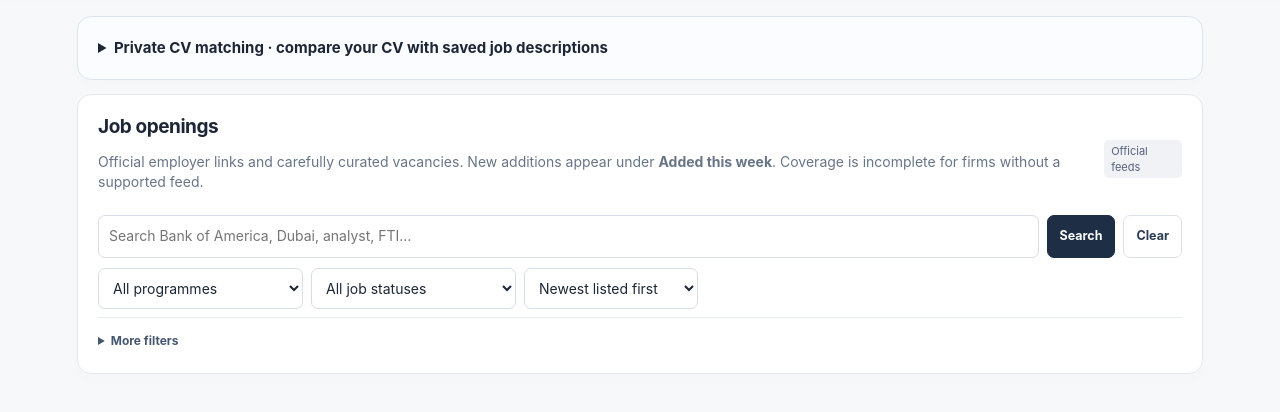
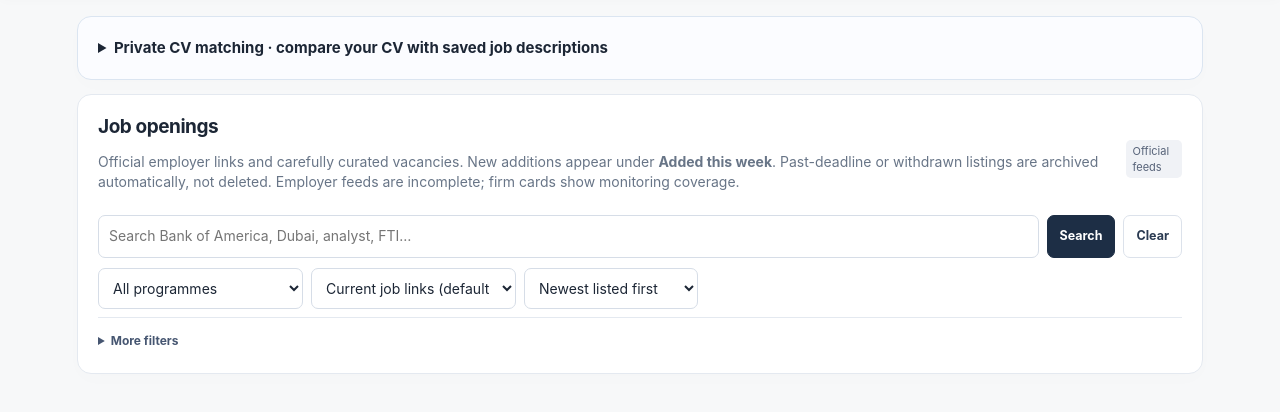
Before and after one commit to fsara20-byte/Career-Atlas, a plain HTML site: page index.template.html in a window 1280 px wide. Shown: the part 72-484 px from the top of the page. Drawn offline with Linux system fonts and the light colour scheme.

Commit message:
Default to current vacancies, add archived filter and transparent coverage labels

```diff
--- a/index.template.html
+++ b/index.template.html
@@ -104,9 +104,9 @@ body[data-panel] .panel{margin-bottom:14px}
 <div class="toolbar"><button class="btn primary" id="privateCvSave" type="button">Save locally &amp; rate jobs</button><button class="btn" id="privateCvClear" type="button">Delete local CV</button><span id="privateCvStatus" aria-live="polite"></span></div>
 <p class="small">Scores are rule-based indicators of skills evidenced in the CV versus skills mentioned in stored job descriptions, not hiring probabilities. Roles without a full JD receive no numeric score. Employer eligibility, current availability and requirements still need verification. Anyone with access to this browser profile may be able to view locally saved CV text.</p>
 </details></section>
-<section class="panel" id="openings"><div class="sectionline"><div><h2>Job openings</h2><p>Official employer links and carefully curated vacancies. New additions appear under <b>Added this week</b>. Coverage is incomplete for firms without a supported feed.</p></div><span class="pill" id="feedCount">Official feeds</span></div>
+<section class="panel" id="openings"><div class="sectionline"><div><h2>Job openings</h2><p>Official employer links and carefully curated vacancies. New additions appear under <b>Added this week</b>. Past-deadline or withdrawn listings are archived automatically, not deleted. Employer feeds are incomplete; firm cards show monitoring coverage.</p></div><span class="pill" id="feedCount">Official feeds</span></div>
 <div class="toolbar"><input type="search" id="searchInput" placeholder="Search Bank of America, Dubai, analyst, FTI…" aria-label="Search vacancies"><button class="btn primary" id="searchButton">Search</button><button class="btn" id="clearButton">Clear</button></div>
-<div class="toolbar"><select id="roleCategory"><option value="">All programmes</option><option value="intern">Spring / Summer internships</option><option value="full">Full-time</option></select><select id="roleStatus"><option value="">All job statuses</option><option value="feed">Feed listed</option><option value="manual">Manually linked</option><option value="applied">Applied</option><option value="week">Added this week (7 days)</option><option value="soon">Deadline within 7 days</option><option value="expired">Deadline passed</option><option value="unknown">Deadline unknown</option><option value="watch">Deadline changed</option></select><select id="roleSort"><option value="recent">Newest listed first</option><option value="company">Company A–Z</option><option value="deadline">Deadline soonest</option><option value="priority">Most relevant to me</option></select></div>
+<div class="toolbar"><select id="roleCategory"><option value="">All programmes</option><option value="intern">Spring / Summer internships</option><option value="full">Full-time</option></select><select id="roleStatus"><option value="">Current job links (default)</option><option value="archive">Archived / deadlines passed</option><option value="feed">Feed listed</option><option value="manual">Manually linked</option><option value="applied">Applied</option><option value="week">Added this week (7 days)</option><option value="soon">Deadline within 7 days</option><option value="unknown">Deadline unknown</option><option value="watch">Deadline changed</option></select><select id="roleSort"><option value="recent">Newest listed first</option><option value="company">Company A–Z</option><option value="deadline">Deadline soonest</option><option value="priority">Most relevant to me</option></select></div>
 <details class="advancedFilters"><summary>More filters</summary><div class="toolbar"><select id="experienceFilter"><option value="">All experience levels</option><option value="early">Analyst / early career signals</option><option value="senior">Senior role signals</option><option value="intern">Internships / graduate</option></select><select id="eligibilityFilter"><option value="">All eligibility signals</option><option value="nominal">No obvious special restriction in title</option><option value="mba">MBA-specific signal</option><option value="national">Nationality requirement signal</option><option value="quant">Quant / technical signal</option></select><select id="locationFilter"><option value="">All posting locations</option><option value="uae">Explicit UAE location</option><option value="uncertain">Location not confirmed</option></select></div></details>
 <div class="small" id="openingsSummary"></div><div id="jobList"></div></section>
 <section class="panel" id="companies"><div class="sectionline"><div><h2>Explore international firms</h2><p>Search by firm, sector or target role. Open a firm profile for its job links and application notes.</p></div></div>
@@ -127,7 +127,7 @@ body[data-panel] .panel{margin-bottom:14px}
 <div class="separator"></div><h3>After setup: what updates automatically?</h3><div class="split"><div class="note"><b>Automatic</b><div>Matching vacancies found on enabled public Greenhouse feeds; posting links, locations, publish dates and last checked times.</div></div><div class="note"><b>Not automatic</b><div>Unpublished deadlines, employers without compatible feeds, your Applied/Notes fields, or job applications themselves.</div></div></div><p class="small">Want to add another employer with a supported public Greenhouse or Ashby job board? Add its verified feed in <code>config/sources.json</code>. A generic careers homepage is not an API. Only confirmed published feeds can update automatically. Job-board coverage is not a guarantee of openings or complete eligibility information.</p></section>
 </div><aside><div class="panel"><h3>Next actions</h3><div class="tiny">Your personal review queue</div><div id="todayList"></div><a href="#companies" class="btn" style="margin-top:8px">Review employers</a></div><div class="panel"><h3>Feed health</h3><div id="healthList" class="stext"></div><div class="separator"></div><p class="small">Checks at the employer-feed level are separate from your daily ChatGPT vacancy alerts. Check the employer page before relying on any deadline.</p></div><div class="panel"><h3>Quick access</h3><div class="sectionnav"><a href="#dashboard">Dashboard</a><a href="#openings">Job links</a><a href="#notes">Notes</a><a href="#setup">Setup</a></div><div class="separator"></div><button class="btn" id="scrollTop">Back to top ↑</button></div></aside></main>
 <div id="firmModal" class="firmmodal" hidden><div class="modalscrim" data-close-firm="1"></div><div class="modalpage" role="dialog" aria-modal="true" aria-label="Firm career guide"><div class="modalbar"><button class="btn" id="backToFirms">← All firms</button><span class="tiny">CAREER ATLAS / FIRM PROFILE</span><button class="xclose" id="closeFirm" aria-label="Close firm profile">×</button></div><div id="firmModalBody"></div></div></div>
-<script>const STATIC_COMPANIES=__COMPANIES__;const STATIC_JOBS=__JOBS__;const STATIC_META=__META__;</script>
+<script>const STATIC_COMPANIES=__COMPANIES__;const STATIC_JOBS=__JOBS__;const STATIC_META=__META__;const STATIC_COVERAGE=__COVERAGE__;</script>
 <script>
 __CV_MATCH_JS__
 </script>
```
